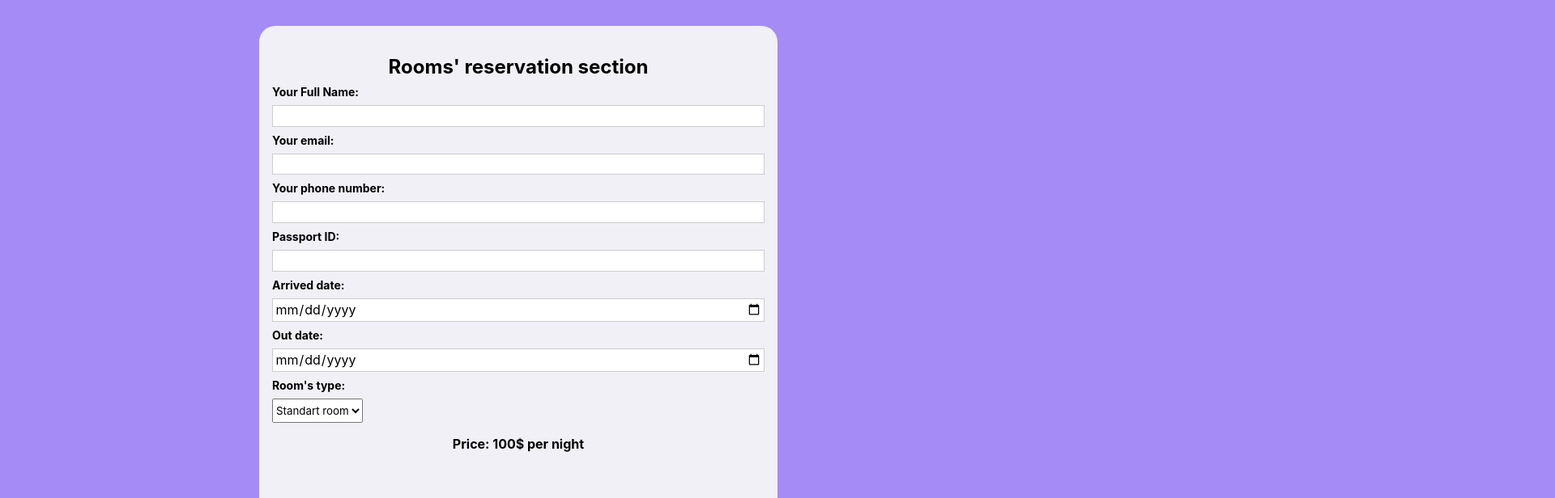
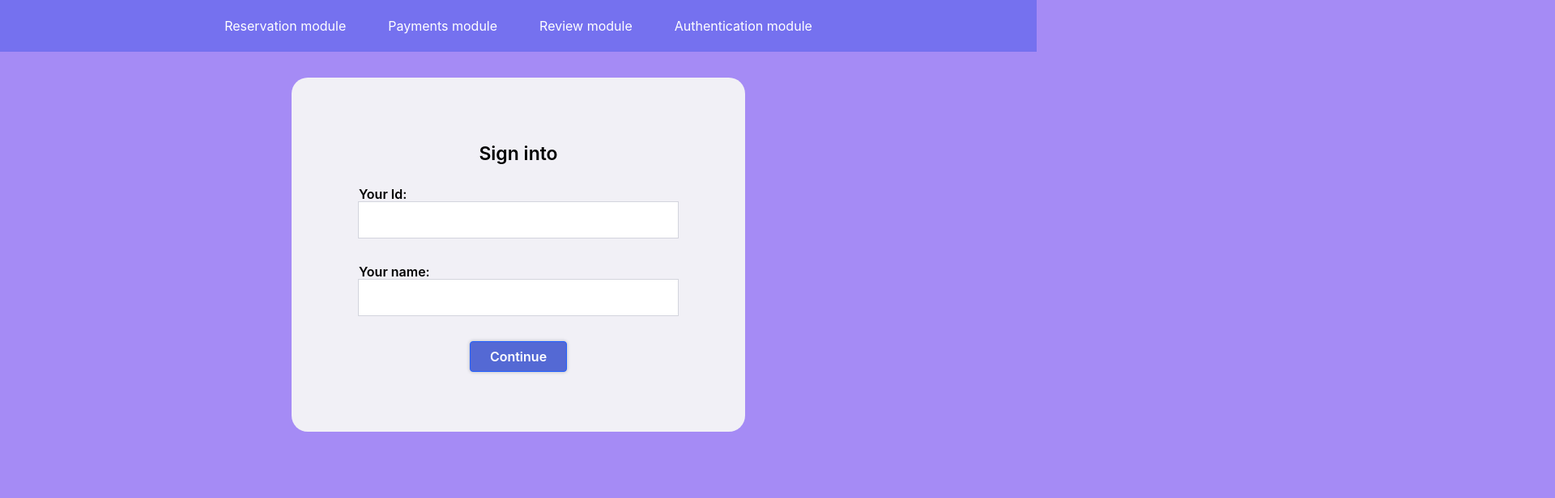
Before and after one commit to indian0ch/HotelInformalSystem, a React (Create React App) app: page /authentication in a window 1280 px wide. Shown: the top 616 px of the page at 81% size, 1920 px wide, since content can reach past the window. Built offline with nearby package versions, Linux system fonts and the light colour scheme.

Commit message:
Added simple React route functional)

```diff
--- a/package.json
+++ b/package.json
@@ -9,6 +9,7 @@
     "json-server": "^0.17.3",
     "react": "^18.0.0",
     "react-dom": "^18.0.0",
+    "react-router-dom": "^6.11.2",
     "react-scripts": "^5.0.1",
     "styled-components": "^5.3.10",
     "web-vitals": "^0.2.4"
--- a/src/App.js
+++ b/src/App.js
@@ -3,12 +3,21 @@ import Reservation from "./components/Reservation/Reservation";
 import Review from "./components/Review/Review";
 import Payments from "./components/Payments/Payments";
 import Authentication from "./components/Authentication/Authentication";
+import Button from "./components/UI/Button/Button";
 import styled from "./App.module.css";
+import { BrowserRouter, Routes, Switch, Route, Link } from "react-router-dom";
 
 const App = () => {
   return (
-    <div>
-      <section className={styled.goalform}>
+    <BrowserRouter>
+      <div className={styled.blockPage}>
+        <div className={styled.linksColumn}>
+        <Link to="/reservation">Reservation module</Link>
+        <Link to="/payments">Payments module</Link>
+        <Link to="/review">Review module</Link>
+        <Link to="/authentication">Authentication module</Link>
+        </div>
+        {/* <section className={styled.goalform}>
           <Reservation></Reservation>
         </section>
         <section>
@@ -19,11 +28,15 @@ const App = () => {
         </section>
         <section>
           <Authentication></Authentication>
-      </section>
-      {/* <section>
-        <Authentication />
         </section> */}
+        <Routes>
+          <Route path="/reservation" element={<Reservation />} />
+          <Route path="/payments" element={<Payments />} />
+          <Route path="/review" element={<Review />} />
+          <Route path="/authentication" element={<Authentication />} />
+        </Routes>
       </div>
+    </BrowserRouter>
   );
 };
 
--- a/src/App.module.css
+++ b/src/App.module.css
@@ -12,3 +12,27 @@
   box-shadow: 0 2px 12px rgba(0, 0, 0, 0.2);
   border-radius: 10px;
 }
+.linksColumn{
+  display: flex;
+  flex-direction: row;
+  justify-content: center;
+  align-items: center;
+  background-color: rgb(117, 113, 239);
+  align-items:center;
+  height:4rem;
+  color: white;
+
+}
+.linksColumn a{
+  text-decoration: none;
+  border-radius: 20px;
+  color: rgb(247, 247, 247);
+  margin: 0 10px;
+  float: left;
+  font-size: 16px;
+  color: white;
+  padding: 14px 16px;
+}
+.linksColumn a:hover{
+  background-color: rgb(56, 0, 109);
+}
--- a/src/components/Authentication/Authentication.module.css
+++ b/src/components/Authentication/Authentication.module.css
@@ -18,12 +18,6 @@ p {
     text-align: center;
 }
 
-.authenticationContainer label {
-    display: block;
-    font-weight: bold;
-    margin-bottom: 0.5rem;
-}
-
 .authenticationContainer input {
     font: inherit;
     display: block;
@@ -32,14 +26,3 @@ p {
     padding: 0.15rem;
     margin-bottom: 0.5rem;
 }
-
-.authenticationContainer input:focus {
-    outline: none;
-    border-color: #4f005f;
-}
-
-.sectionBox {
-    display: block;
-    margin-bottom: 0.5rem;
-    height: 1.9rem;
-}
--- a/src/components/Authentication/Login.module.css
+++ b/src/components/Authentication/Login.module.css
@@ -2,9 +2,8 @@
     margin: 0px auto;
     width: 100%;
     max-width: 490px;
-    background: rgb(235, 230, 244);
     border-radius: 10px;
-    box-shadow: rgba(60, 66, 87, 0.12) 0px 7px 14px 0px, rgba(0, 0, 0, 0.12) 0px 3px 6px 0px;
+    font-weight: 600;
 }
 
 .padding-horizontal--48 {
@@ -17,6 +16,11 @@
 
 .padding-bottom--24 {
     padding-bottom: 24px;
+}
+
+.padding-bottom--24 label {
+    font-weight: 600;
+    padding-bottom: 10px;
 }
 
 .padding-bottom--24 input {
@@ -52,37 +56,9 @@
     box-shadow: unset;
     min-height: unset;
 }
-.field {
-    display: flex;
-    justify-content: space-around;
-}
-
-.field span {
-    font-size: 14px;
-    text-align: center;
-}
 
 .field a {
     text-decoration: none;
-    color: rgb(84, 105, 212);
-}
-
-.forgot-password {
-    display: grid;
-    grid-template-columns: 50% 50%;
-    align-items: center;
-}
-
-.forgot-password a,
-label {
-    font-size: 14px;
-    font-weight: 600;
-    display: block;
-    margin-bottom: 10px;
-    text-decoration: none;
-}
-
-.forgot-password a {
     color: rgb(84, 105, 212);
 }
 
@@ -102,6 +78,7 @@ label {
     padding: 1rem 0rem;
     font-size: 23px;
 }
-.loginHeader:hover{
+
+.loginHeader:hover {
     background-color: rgb(3, 18, 94);
 }
```
Also changed, not shown: src/components/UI/Button/ButtonMenu.js (added, +39 -0 lines), src/components/UI/Button/ButtonMenu.module.css (added), 1 other file (tests, documents, lock files or other folders). Lines whose indentation alone changed are shown as unchanged.
